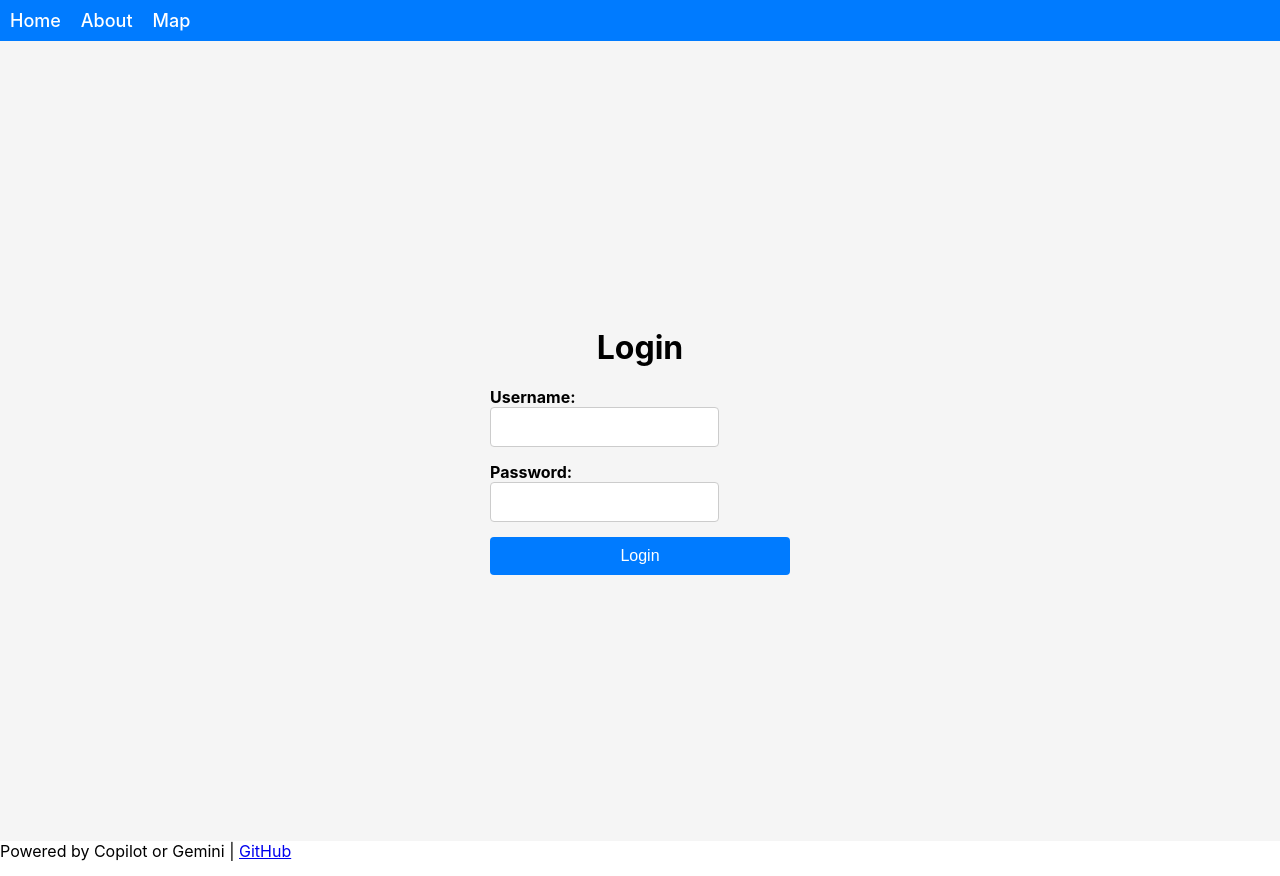
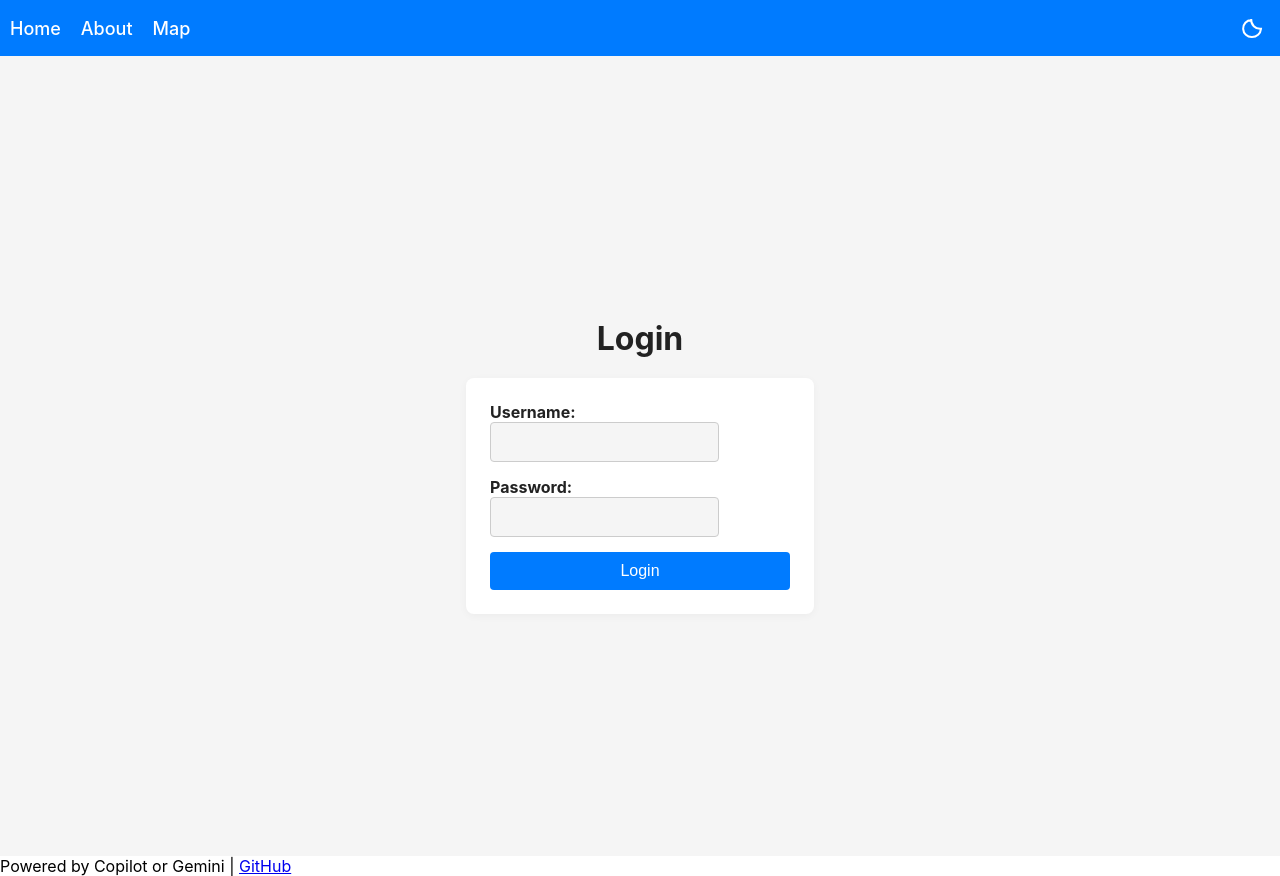
Before and after one commit to OwenNolis/Jira-Autofix, a React (Create React App) app in the folder frontend/: page /login in a window 1280 px wide. Built offline with nearby package versions, Linux system fonts and the light colour scheme; the HTML template or start-up script is replaced by a standard one.

Commit message:
fix: AI-generated fix for issue #74
AI applied changes to: frontend/src/App.tsx, frontend/src/App.css

Fixes #74
Jira: JIRAFIX-39

```diff
--- a/frontend/src/App.css
+++ b/frontend/src/App.css
@@ -1,10 +1,48 @@
-/* Add styles to position the avatar icon in the top right of the navigation bar */
+/* Theme variables */
+:root {
+  --color-bg: #f5f5f5;
+  --color-text: #222;
+  --color-nav: #007bff;
+  --color-nav-link: #fff;
+  --color-nav-link-hover: #ffd700;
+  --color-card-bg: #fff;
+  --color-button-bg: #007bff;
+  --color-button-bg-hover: #0056b3;
+  --color-dropdown-bg: #fff;
+  --color-dropdown-border: #ccc;
+  --color-error: #d32f2f;
+}
+
+.App {
+  background: var(--color-bg);
+  color: var(--color-text);
+  min-height: 100vh;
+  transition: background 0.2s, color 0.2s;
+}
+
+/* Dark theme overrides */
+.App.dark,
+body.dark {
+  --color-bg: #181a1b;
+  --color-text: #f5f6fa;
+  --color-nav: #23272f;
+  --color-nav-link: #f5f6fa;
+  --color-nav-link-hover: #ffd700;
+  --color-card-bg: #23272f;
+  --color-button-bg: #2d3748;
+  --color-button-bg-hover: #3c4251;
+  --color-dropdown-bg: #23272f;
+  --color-dropdown-border: #444b5d;
+  --color-error: #ff6b6b;
+}
+
 .navigation-bar {
   display: flex;
   justify-content: space-between;
   align-items: center;
   padding: 10px;
-  background-color: #007bff;
+  background-color: var(--color-nav);
+  transition: background 0.2s;
 }
 
 .nav-links {
@@ -16,7 +54,7 @@
 }
 
 .nav-links li a {
-  color: white;
+  color: var(--color-nav-link);
   text-decoration: none;
   font-weight: 500;
   font-size: 18px;
@@ -24,7 +62,13 @@
 }
 
 .nav-links li a:hover {
-  color: #ffd700;
+  color: var(--color-nav-link-hover);
+}
+
+.nav-actions {
+  display: flex;
+  align-items: center;
+  gap: 16px;
 }
 
 .avatar-menu {
@@ -42,7 +86,7 @@
 }
 
 .avatar:hover {
-  border-color: #ffd700;
+  border-color: var(--color-nav-link-hover);
 }
 
 .avatar img {
@@ -55,8 +99,8 @@
   position: absolute;
   top: 50px;
   right: 0;
-  background-color: white;
-  border: 1px solid #ccc;
+  background-color: var(--color-dropdown-bg);
+  border: 1px solid var(--color-dropdown-border);
   border-radius: 4px;
   box-shadow: 0 2px 5px rgba(0, 0, 0, 0.2);
   padding: 10px;
@@ -64,22 +108,79 @@
 }
 
 .dropdown-menu button {
-  background-color: #007bff;
-  color: white;
+  background-color: var(--color-button-bg);
+  color: var(--color-nav-link);
   border: none;
   padding: 10px;
   border-radius: 4px;
   cursor: pointer;
+  transition: background 0.2s;
 }
 
 .dropdown-menu button:hover {
-  background-color: #0056b3;
+  background-color: var(--color-button-bg-hover);
 }
 
 .home-page, .about, .map-page {
   padding: 40px 20px;
+  background: var(--color-card-bg);
+  border-radius: 8px;
+  box-shadow: 0 2px 8px rgba(0,0,0,0.04);
+  margin: 32px auto;
+  max-width: 700px;
+  transition: background 0.2s;
 }
 
 .map-page h1 {
-  color: #007bff;
+  color: var(--color-nav);
 }
+
+/* Dark mode toggle button */
+.dark-mode-toggle {
+  background: none;
+  border: none;
+  cursor: pointer;
+  padding: 6px;
+  border-radius: 50%;
+  color: var(--color-nav-link);
+  display: flex;
+  align-items: center;
+  justify-content: center;
+  transition: background 0.2s, color 0.2s;
+  font-size: 22px;
+}
+.dark-mode-toggle:hover {
+  background: rgba(0,0,0,0.08);
+  color: var(--color-nav-link-hover);
+}
+
+/* Login page dark mode support */
+.login {
+  background-color: var(--color-bg);
+  color: var(--color-text);
+  transition: background 0.2s, color 0.2s;
+}
+.login form {
+  background: var(--color-card-bg);
+  border-radius: 8px;
+  box-shadow: 0 2px 8px rgba(0,0,0,0.04);
+  padding: 24px;
+  transition: background 0.2s;
+}
+.login form input {
+  background: var(--color-bg);
+  color: var(--color-text);
+  border: 1px solid var(--color-dropdown-border);
+  transition: background 0.2s, color 0.2s, border 0.2s;
+}
+.login form button {
+  background-color: var(--color-button-bg);
+  color: var(--color-nav-link);
+  transition: background 0.2s, color 0.2s;
+}
+.login form button:hover {
+  background-color: var(--color-button-bg-hover);
+}
+.login .error {
+  color: var(--color-error);
+}
--- a/frontend/src/App.tsx
+++ b/frontend/src/App.tsx
@@ -3,6 +3,19 @@ import { BrowserRouter as Router, Route, Routes, Navigate, useLocation, Link, us
 import './App.css';
 import About from './About';
 import Login from './Login';
+
+// Sun and Moon SVG icons
+const SunIcon = () => (
+  <svg width="24" height="24" viewBox="0 0 24 24" fill="none" xmlns="http://www.w3.org/2000/svg">
+    <circle cx="12" cy="12" r="5" stroke="currentColor" strokeWidth="2" fill="none"/>
+    <path d="M12 1v2M12 21v2M4.22 4.22l1.42 1.42M18.36 18.36l1.42 1.42M1 12h2M21 12h2M4.22 19.78l1.42-1.42M18.36 5.64l1.42-1.42" stroke="currentColor" strokeWidth="2"/>
+  </svg>
+);
+const MoonIcon = () => (
+  <svg width="24" height="24" viewBox="0 0 24 24" fill="none" xmlns="http://www.w3.org/2000/svg">
+    <path d="M21 12.79A9 9 0 0111.21 3c0 .34.02.68.05 1.01A7 7 0 1012 21a9 9 0 009-8.21z" stroke="currentColor" strokeWidth="2" fill="none"/>
+  </svg>
+);
 
 // New Map page component
 function Map() {
@@ -33,6 +46,16 @@ function AppContent() {
   const avatarMenuRef = useRef<HTMLDivElement>(null);
   const navigate = useNavigate();
   const audioRef = useRef<HTMLAudioElement | null>(null);
+
+  // Apply dark mode class to root div
+  useEffect(() => {
+    // This effect is for body-level styling if needed
+    if (isDarkMode) {
+      document.body.classList.add('dark');
+    } else {
+      document.body.classList.remove('dark');
+    }
+  }, [isDarkMode]);
 
   const handleLogout = () => {
     setIsAuthenticated(false);
@@ -66,14 +89,33 @@ function AppContent() {
     };
   }, []);
 
+  // Dark mode toggle handler
+  const handleToggleDarkMode = () => {
+    setIsDarkMode((prev) => {
+      localStorage.setItem('darkMode', String(!prev));
+      return !prev;
+    });
+  };
+
   return (
-    <div className="App">
+    <div className={`App${isDarkMode ? ' dark' : ''}`}>
       <nav className="navigation-bar">
         <ul className="nav-links">
           <li><Link to="/">Home</Link></li>
           <li><Link to="/about">About</Link></li>
           <li><Link to="/map">Map</Link></li>
         </ul>
+        <div className="nav-actions">
+          {/* Dark mode toggle button */}
+          <button
+            className="dark-mode-toggle"
+            onClick={handleToggleDarkMode}
+            aria-label={isDarkMode ? 'Switch to light mode' : 'Switch to dark mode'}
+            title={isDarkMode ? 'Switch to light mode' : 'Switch to dark mode'}
+            type="button"
+          >
+            {isDarkMode ? <SunIcon /> : <MoonIcon />}
+          </button>
           {isAuthenticated && (
             <div className="avatar-menu" ref={avatarMenuRef}>
               <img
@@ -91,6 +133,7 @@ function AppContent() {
               )}
             </div>
           )}
+        </div>
       </nav>
       <Routes>
         <Route
```
Lines whose indentation alone changed are shown as unchanged.
